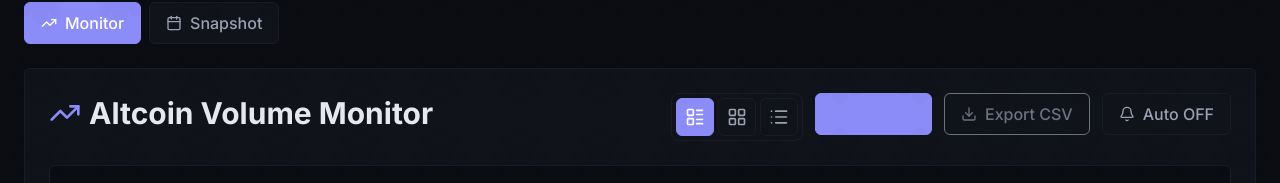
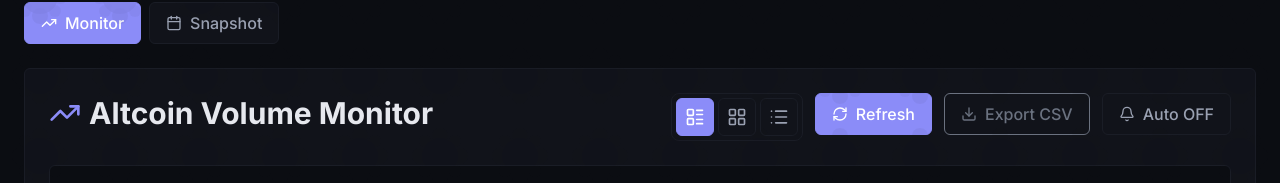
Before and after one commit to s-p-x/Altcoin-Monitor, a Next.js app: page / in a window 1280 px wide. Shown: the part 204-387 px from the top of the page. Built offline with nearby package versions, Linux system fonts and the light colour scheme.

Commit message:
Fix: Restore Refresh button text visibility and increase leopard texture opacity to 8%

```diff
--- a/app/AltcoinMonitor.tsx
+++ b/app/AltcoinMonitor.tsx
@@ -553,7 +553,7 @@ const AltcoinMonitor = () => {
               <button
                 onClick={() => fetchCoins(true)}
                 disabled={loading}
-                className="px-4 py-2 bg-[var(--accent)] bg-opacity-10 text-[var(--accent)] rounded-md hover:bg-opacity-20 disabled:bg-[var(--text-faint)] disabled:bg-opacity-5 disabled:text-[var(--text-faint)] flex items-center gap-2 border border-[var(--accent)] disabled:border-[var(--border)] transition-all font-medium"
+                className="px-4 py-2 bg-[var(--accent)] bg-opacity-15 text-white rounded-md hover:bg-opacity-25 disabled:bg-[var(--text-faint)] disabled:bg-opacity-5 disabled:text-[var(--text-faint)] flex items-center gap-2 border border-[var(--accent)] disabled:border-[var(--border)] transition-all font-medium"
               >
                 <RefreshCw className={`w-4 h-4 ${loading ? 'animate-spin' : ''}`} />
                 {loading ? 'Loading...' : 'Refresh'}
--- a/app/globals.css
+++ b/app/globals.css
@@ -14,7 +14,7 @@
 
   /* Background texture controls */
   --bg-texture-enabled: 1;
-  --bg-texture-opacity: 0.03;
+  --bg-texture-opacity: 0.08;
 }
 
 @theme inline {
```
